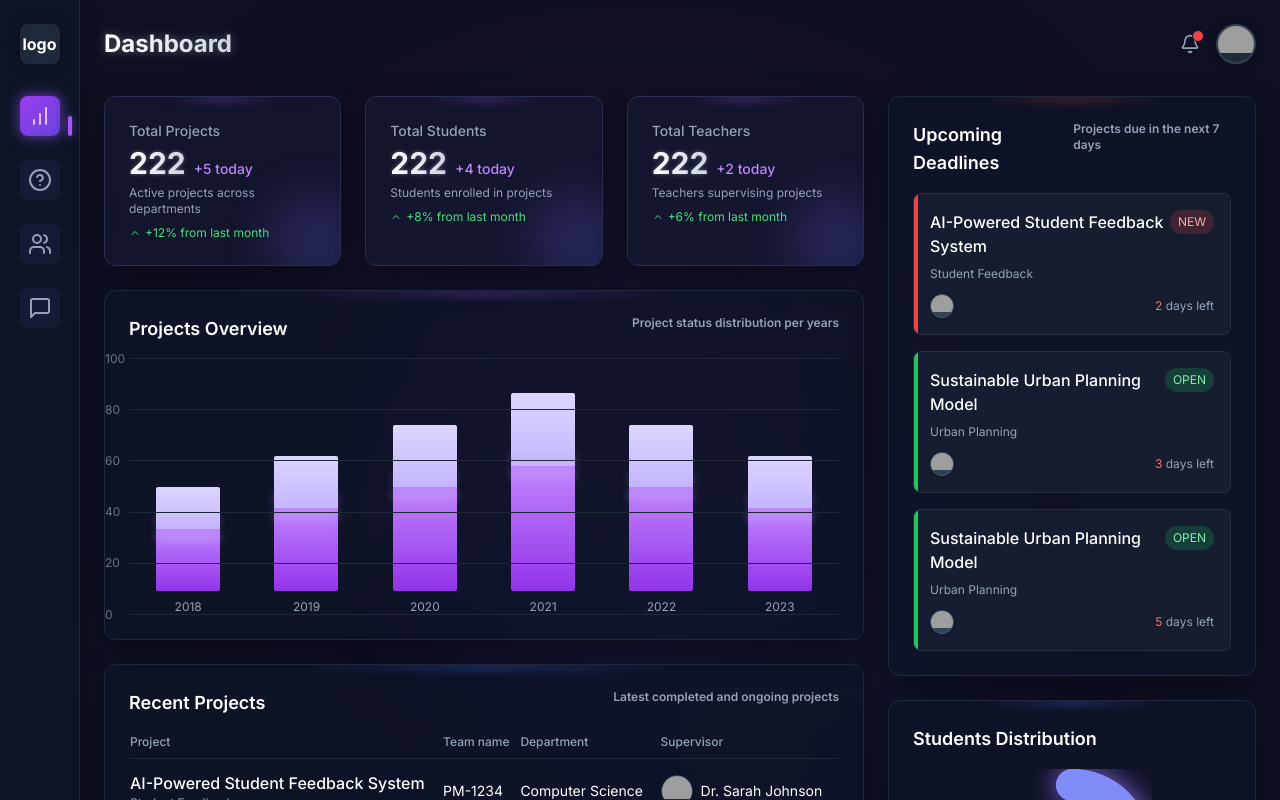
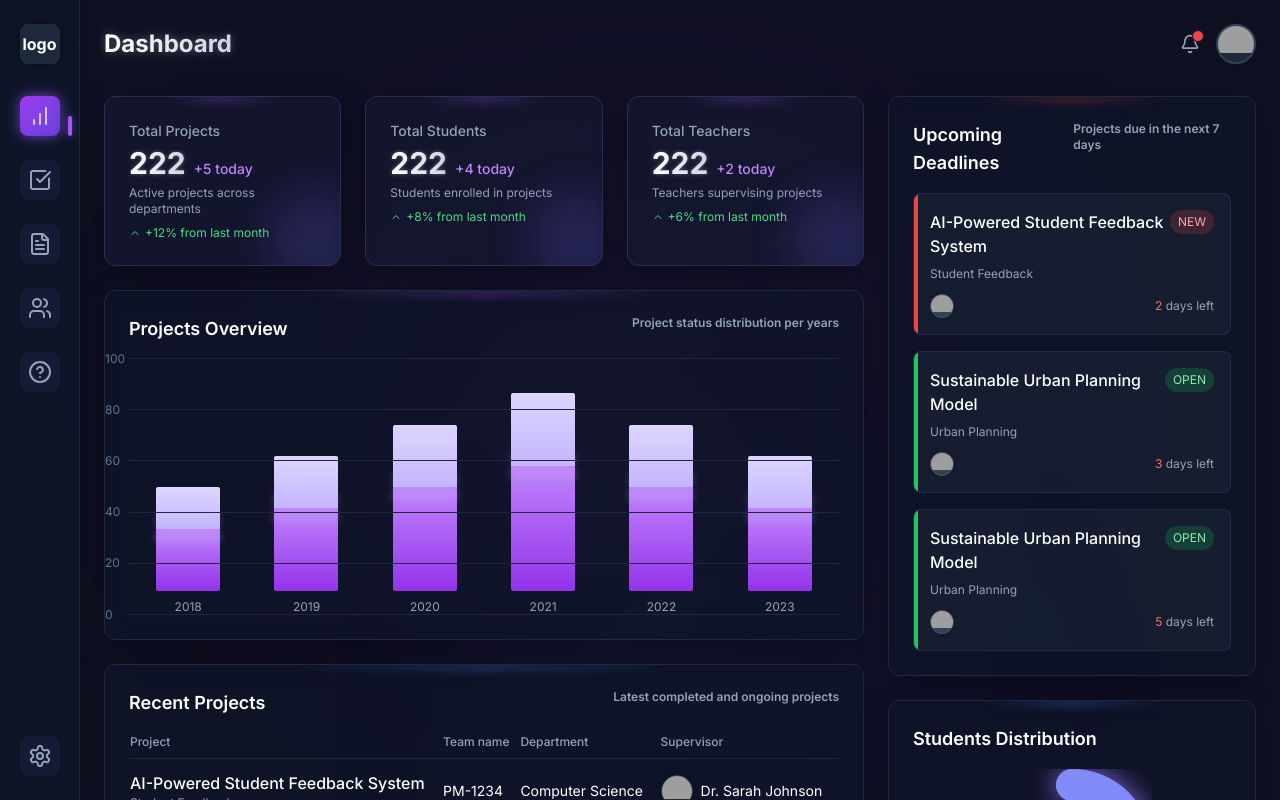
Before and after one commit to AmirBnsL/gestion_pfe_frontend, a Next.js app: page /admin/dashboard in a window 1280 px wide. Shown: the top 800 px of the page. Built offline with nearby package versions, Linux system fonts and the light colour scheme; grey boxes are pictures that could not be loaded.

Commit message:
adding sidenav bar logic

```diff
--- a/src/app/admin/layout.tsx
+++ b/src/app/admin/layout.tsx
@@ -1,6 +1,7 @@
 import type React from "react"
 import type { Metadata } from "next"
 import { Inter } from "next/font/google"
+import {AppSidebar} from "../components/app-sidebar/app-sidebar"
 import "../../app/globals.css"
 
 const inter = Inter({ subsets: ["latin"] })
@@ -17,7 +18,12 @@ export default function RootLayout({
 }>) {
   return (
     <html lang="en">
-      <body className={inter.className}>{children}</body>
+      <body className={inter.className}>
+        <div className="flex min-h-screen">
+          <AppSidebar />
+          <main className="flex-1 ml-20">{children}</main>
+        </div>
+      </body>
     </html>
   )
 }
--- /dev/null
+++ b/src/app/components/app-sidebar/app-sidebar.tsx
@@ -0,0 +1,112 @@
+"use client"
+
+import type React from "react"
+import Link from "next/link"
+import { usePathname } from "next/navigation"
+import { motion } from "framer-motion"
+import { BarChart, CheckSquare, FileText, HelpCircle, MessageSquare, Settings, Users } from "lucide-react"
+
+export function AppSidebar() {
+  const pathname = usePathname()
+
+  // Navigation items with their paths and icons
+  const navItems = [
+    { icon: BarChart, path: "/admin/dashboard", label: "Dashboard" },
+    { icon: CheckSquare, path: "/admin/pending-approvals", label: "Approvals" },
+    { icon: FileText, path: "/admin/announcements", label: "Announcements" },
+    { icon: Users, path: "/admin/project-management", label: "Projects" },
+
+    { icon: HelpCircle, path: "/help", label: "Help" },
+  ]
+
+  return (
+    <motion.div
+      initial={{ x: -200, opacity: 0 }}
+      animate={{ x: 0, opacity: 1 }}
+      transition={{ duration: 0.5 }}
+      className="w-20 min-h-screen bg-slate-900/80 backdrop-blur-sm border-r border-slate-800 flex flex-col items-center py-6 gap-8 shadow-[5px_0_15px_rgba(0,0,0,0.2)] fixed left-0 top-0 z-50"
+    >
+      <div className="h-10 w-10 bg-slate-800 rounded-lg flex items-center justify-center shadow-[0_0_15px_rgba(0,0,0,0.3)]">
+        <span className="text-white font-bold">logo</span>
+      </div>
+
+      <div className="flex flex-col gap-6">
+        {navItems.map((item, index) => (
+          <SidebarIcon
+            key={item.path}
+            icon={<item.icon className="h-6 w-6" />}
+            active={pathname === item.path}
+            href={item.path}
+            tooltip={item.label}
+          />
+        ))}
+      </div>
+
+      <div className="mt-auto flex flex-col gap-6">
+        <SidebarIcon
+          icon={<Settings className="h-6 w-6" />}
+          active={pathname === "/settings"}
+          href="/settings"
+          tooltip="Settings"
+        />
+      </div>
+    </motion.div>
+  )
+}
+
+interface SidebarIconProps {
+  icon: React.ReactNode
+  active?: boolean
+  href: string
+  tooltip?: string
+}
+
+function SidebarIcon({ icon, active = false, href, tooltip }: SidebarIconProps) {
+  return (
+    <Link href={href} className="relative group">
+      <motion.div
+        whileHover={{ scale: 1.1 }}
+        whileTap={{ scale: 0.95 }}
+        className={`h-10 w-10 rounded-lg flex items-center justify-center transition-all duration-300
+          ${
+            active
+              ? "bg-gradient-to-br from-purple-600 to-indigo-700 text-white shadow-[0_0_15px_rgba(139,92,246,0.5)]"
+              : "bg-[#161A35] text-slate-400 hover:bg-[#1F2347] hover:text-white"
+          }`}
+      >
+        {icon}
+
+        {/* Glow effect on hover */}
+        <div
+          className={`absolute inset-0 rounded-lg bg-purple-500/0 group-hover:bg-purple-500/20 transition-all duration-300
+          ${active ? "bg-purple-500/20" : ""}`}
+        ></div>
+
+        {/* Pulse effect for active icon */}
+        {active && (
+          <motion.div
+            animate={{ scale: [1, 1.2, 1] }}
+            transition={{ duration: 2, repeat: Number.POSITIVE_INFINITY }}
+            className="absolute inset-0 rounded-lg bg-purple-500/20 blur-sm"
+          />
+        )}
+      </motion.div>
+
+      {/* Active indicator */}
+      {active && (
+        <motion.div
+          initial={{ opacity: 0, x: -5 }}
+          animate={{ opacity: 1, x: 0 }}
+          className="absolute -right-3 top-1/2 transform -translate-y-1/2 h-5 w-1 bg-purple-500 rounded-full shadow-[0_0_8px_rgba(139,92,246,0.7)]"
+        />
+      )}
+
+      {/* Tooltip */}
+      {tooltip && (
+        <div className="absolute left-full ml-4 px-2 py-1 bg-slate-800 text-white text-xs rounded opacity-0 group-hover:opacity-100 transition-opacity whitespace-nowrap">
+          {tooltip}
+        </div>
+      )}
+    </Link>
+  )
+}
--- a/src/app/components/dashboard/dashboard-page.tsx
+++ b/src/app/components/dashboard/dashboard-page.tsx
@@ -3,7 +3,7 @@
 import { useState, useEffect } from "react"
 import { motion } from "framer-motion"
 import { DashboardHeader } from "./dashboard-header"
-import { DashboardSidebar } from "./dashboard-sidebar"
+
 import { StatCard } from "./stat-card"
 import { ProjectsOverviewChart } from "./projects-overview-chart"
 import { RecentProjectsTable } from "./recent-projects-table"
@@ -41,8 +41,7 @@ export function DashboardPage() {
       </div>
 
       <div className="flex">
-        {/* Sidebar */}
-        <DashboardSidebar />
+
 
         {/* Main content */}
         <div className="flex-1 p-6">
```
